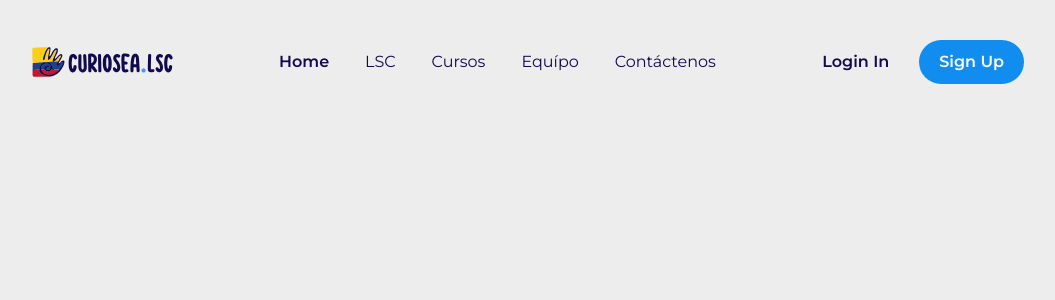
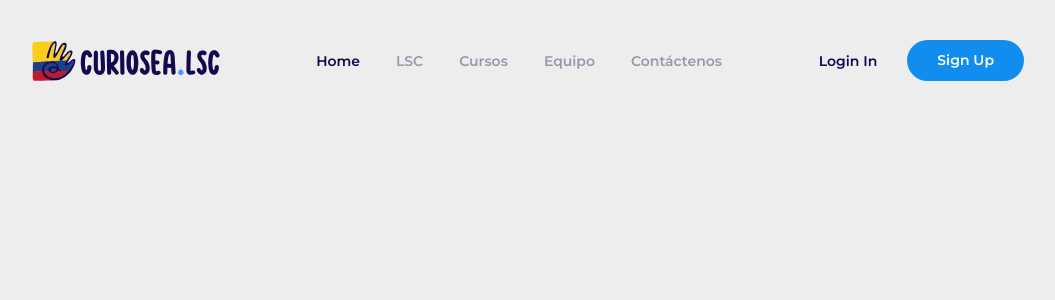
Before and after one commit to VirginiaCreativa/curiosea-lsc, a React app: page / in a window 1280 px wide. Shown: the top 300 px of the page, without its empty margins (112-1167 px from the left). Built offline with nearby package versions, Linux system fonts and the light colour scheme.

Commit message:
Header part 7

```diff
--- a/src/layouts/Header/Header.jsx
+++ b/src/layouts/Header/Header.jsx
@@ -18,7 +18,7 @@ const HeaderStyle = styled.header`
 const Header = () => (
   <div>
     <HeaderStyle>
-      <Logo size="30px" />
+      <Logo size="40px" />
       <Navigation />
       <Login />
     </HeaderStyle>
--- a/src/layouts/Login/Login.jsx
+++ b/src/layouts/Login/Login.jsx
@@ -11,6 +11,7 @@ const LoginStyle = styled.div`
 
 const LoginIn = styled.div`
   button {
+    font-size: 14px;
     color: ${Variable.blue};
     font-weight: 600;
     margin-right: 30px;
@@ -23,9 +24,10 @@ const LoginIn = styled.div`
 
 const SignUp = styled.div`
   button {
+    font-size: 14px;
     background-color: ${Variable.blue_ligth};
     color: ${Variable.white};
-    padding: 10px 20px;
+    padding: 10px 30px;
     border-radius: 100px;
     transition: all 0.1s ease;
     font-weight: 600;
--- a/src/layouts/Navigation/Navigation.jsx
+++ b/src/layouts/Navigation/Navigation.jsx
@@ -13,9 +13,14 @@ const NavList = styled.ul`
    li {
      a {
         margin: 0 10px;
-        font-weight: 400;
-        color: ${Variable.blue};
+        font-weight: 600;
+        font-size: 14px;
+        color: ${Variable.grey_3};
+        &:hover {
+          color: ${Variable.blue};
+        }
         &.active {
+          color: ${Variable.blue};
           font-weight: 600;
         }
       }
@@ -31,7 +36,7 @@ const Navigation = () => (
         <li><a href="/" className="active">Home</a></li>
         <li><a href="/lsc">LSC</a></li>
         <li><a href="/cursos">Cursos</a></li>
-        <li><a href="/equipo">Equípo</a></li>
+        <li><a href="/equipo">Equipo</a></li>
         <li><a href="/contactenos">Contáctenos</a></li>
       </NavList>
 
```
